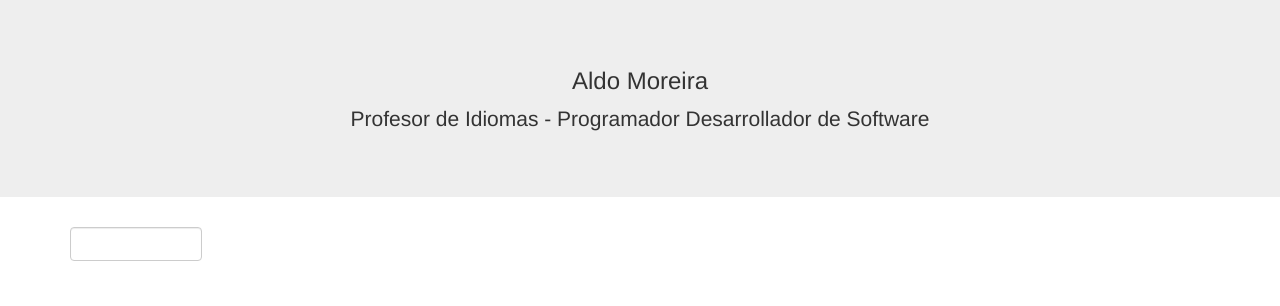
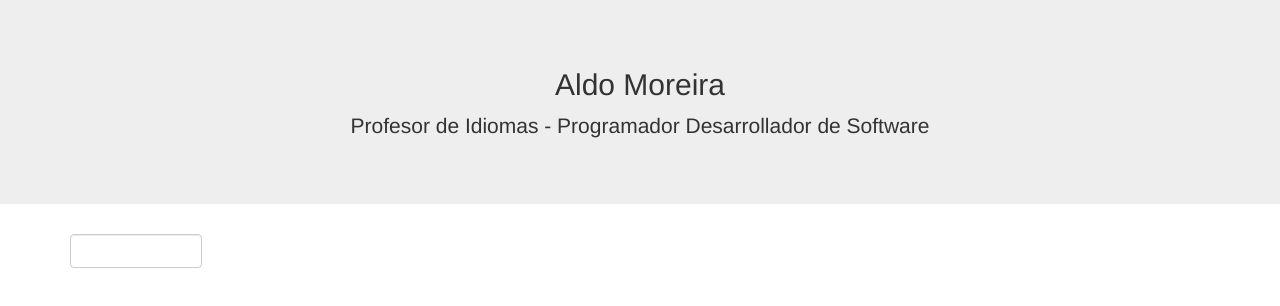
Before and after one commit to Aldo45/CV, a plain HTML site: page index.html in a window 1280 px wide. Drawn offline with nearby package versions, Linux system fonts and the light colour scheme.

```diff
--- a/CV.html
+++ b/index.html
@@ -8,7 +8,7 @@
 </head>
 <body>
   <div class="jumbotron text-center">
-    <h3>Aldo Moreira</h3>
+    <h2>Aldo Moreira</h2>
     <p>Profesor de Idiomas - Programador Desarrollador de Software</p>
   </div>
   <div class="container">
```
